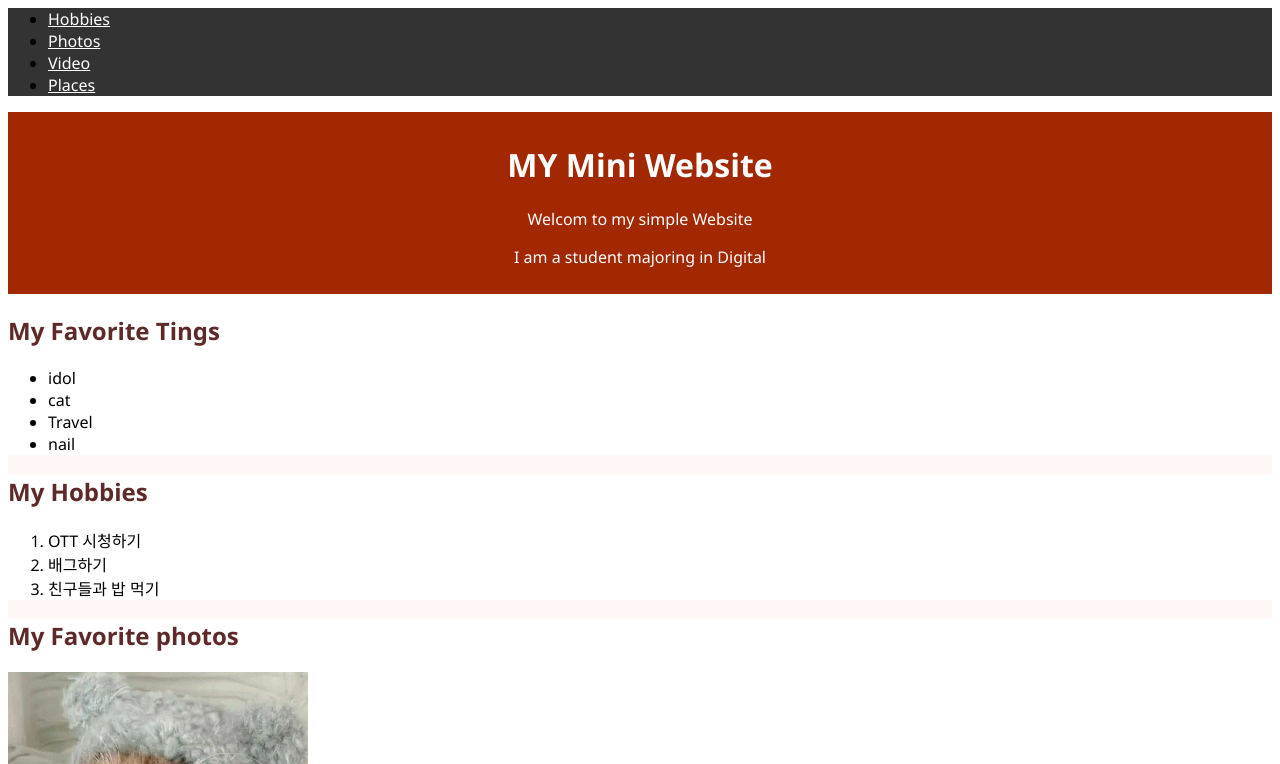
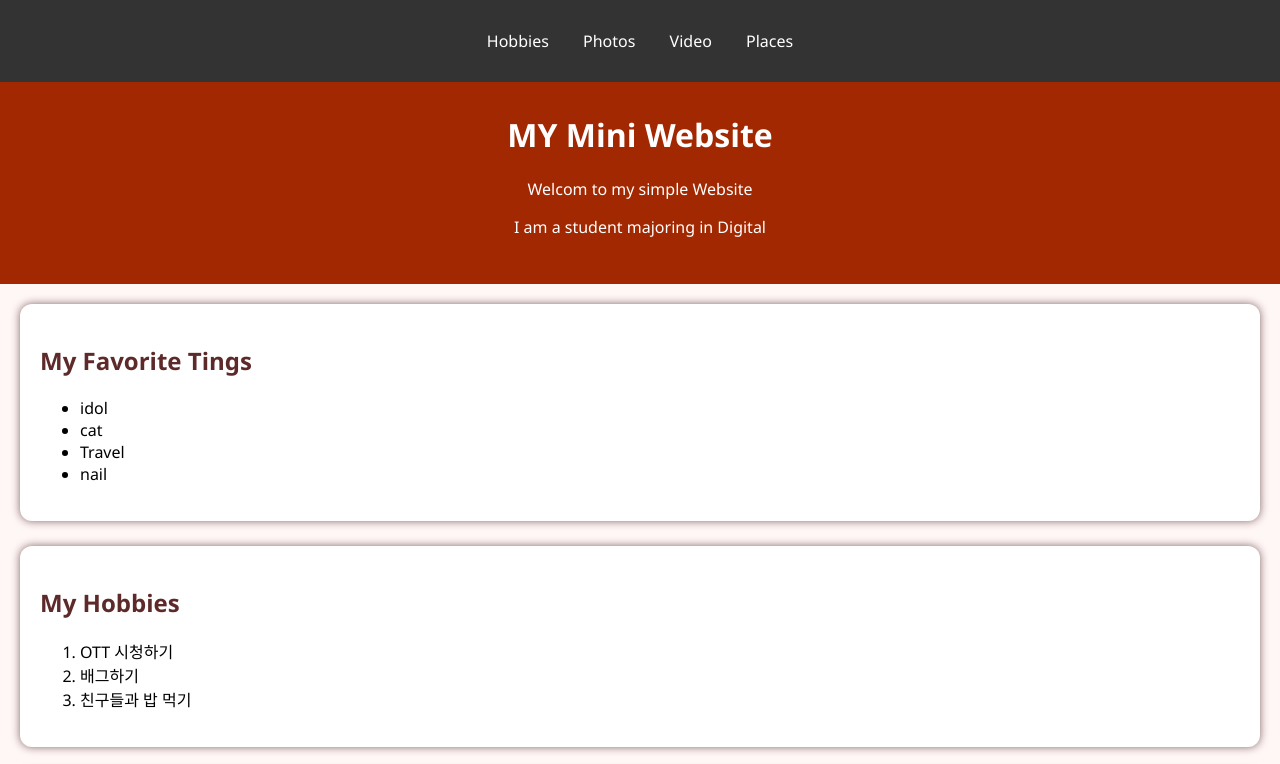
Before and after one commit to joheygo2006-blip/myminiwebsite, a plain HTML site: page index.html in a window 1280 px wide. Shown: the top 764 px of the page. Drawn offline with Linux system fonts and the light colour scheme.

Commit message:
Add files via upload

```diff
--- a/style.css
+++ b/style.css
@@ -1,28 +1,63 @@
    * {
     font-family: 'Segoe UI', Tahoma, Geneva, Verdana, sans-serif;
+   }
+
+   body{
+      margin: 0;
    }
 
 nav {
       background-color: #333;
    }
 
+   nav ul{
+      list-style: none;
+      text-align: center;
+      padding: 30px;
+      margin-bottom: 0;
+   }
+
+   nav ul li{
+      display: inline;
+      margin:0 15px;
+   }
+
+   nav ul li a{
+      text-decoration: none;
+   }
+
+   nav a:hover{
+      text-decoration: underline;
+   }
+
+
+
+
+
    header {
       background-color: rgb(161, 40, 0);
       text-align: center;
       padding: 10px;
+      padding-bottom: 30px;
    }
 
    section {
       background-color: rgba(255, 244, 244, 0.758);
+      padding: 20px;
    }
 
    footer {
       background-color: #333;
       text-align: center;
+      padding: 10px;
    }
 
    article {
       background-color: rgb(255, 255, 255);
+      padding: 20px;
+      margin-bottom: 25px;
+      border-radius: 12px;
+      box-shadow: 0px 0px 9px 0px rgba(53, 12, 12, 0.61);
    }
 
    a {
```
